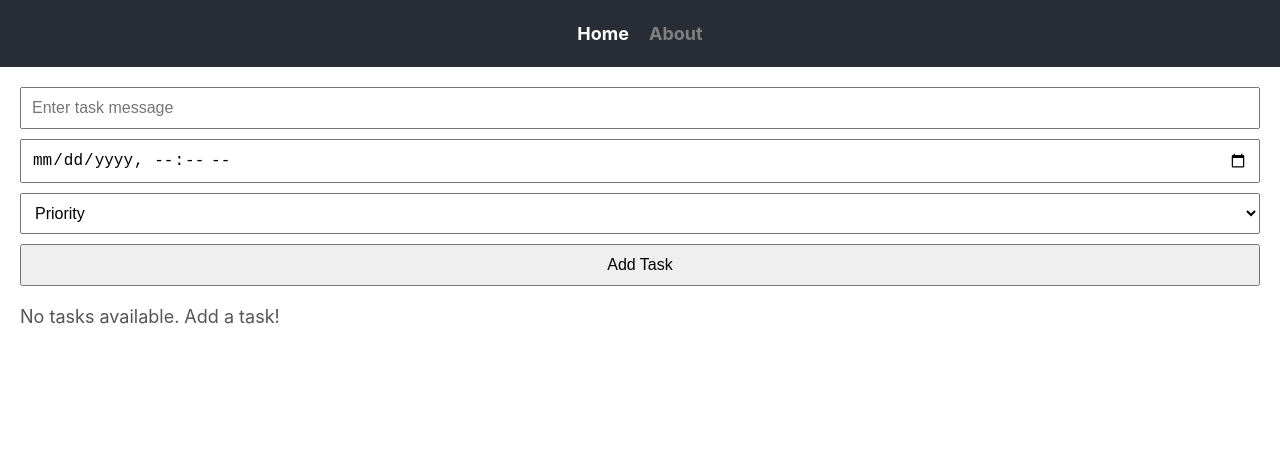
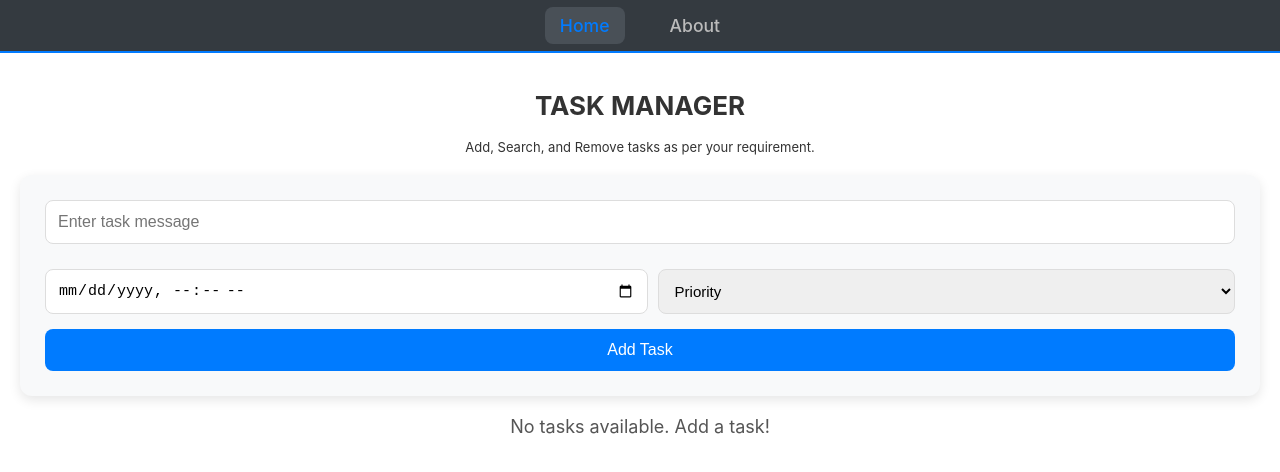
Before and after one commit to WarLord0401/Task-Manager, a React (Create React App) app: page / in a window 1280 px wide. Shown: the top 472 px of the page. Built offline with nearby package versions, Linux system fonts and the light colour scheme.

Commit message:
styled and added animations

```diff
--- a/src/components/Form.jsx
+++ b/src/components/Form.jsx
@@ -5,14 +5,37 @@ const Form = ({ addTask }) => {
   const [message, setMessage] = useState("");
   const [reminderTime, setReminderTime] = useState("");
   const [priority, setPriority] = useState("");
+  const [isMessageValid, setIsMessageValid] = useState(true);
+  const [isReminderTimeValid, setIsReminderTimeValid] = useState(true);
+  const [isPriorityValid, setIsPriorityValid] = useState(true);
 
   const handleSubmit = (e) => {
     e.preventDefault();
-    if (message && reminderTime) {
+    let valid = true;
+
+    if (!message) {
+      setIsMessageValid(false);
+      valid = false;
+    }
+    if (!reminderTime) {
+      setIsReminderTimeValid(false);
+      valid = false;
+    }
+    if (!priority) {
+      setIsPriorityValid(false);
+      valid = false;
+    }
+
+    if (valid) {
       addTask(message, reminderTime, priority);
       setMessage("");
       setReminderTime("");
       setPriority("");
+      setIsMessageValid(true);
+      setIsReminderTimeValid(true);
+      setIsPriorityValid(true);
+    } else {
+      alert("Please completely fill all the fields!");
     }
   };
 
@@ -22,14 +45,30 @@ const Form = ({ addTask }) => {
         type="text"
         placeholder="Enter task message"
         value={message}
-        onChange={(e) => setMessage(e.target.value)}
+        onChange={(e) => {
+          setMessage(e.target.value);
+          setIsMessageValid(true);
+        }}
+        isValid={isMessageValid}
       />
-      <Input
+      <Property>
+        <InputTime
           type="datetime-local"
           value={reminderTime}
-        onChange={(e) => setReminderTime(e.target.value)}
+          onChange={(e) => {
+            setReminderTime(e.target.value);
+            setIsReminderTimeValid(true);
+          }}
+          isValid={isReminderTimeValid}
         />
-      <Select value={priority} onChange={(e) => setPriority(e.target.value)}>
+        <Select
+          value={priority}
+          onChange={(e) => {
+            setPriority(e.target.value);
+            setIsPriorityValid(true);
+          }}
+          isValid={isPriorityValid}
+        >
           <option value="" disabled>
             Priority
           </option>
@@ -37,6 +76,7 @@ const Form = ({ addTask }) => {
           <option value="Medium">Medium</option>
           <option value="Low">Low</option>
         </Select>
+      </Property>
       <Button type="submit">Add Task</Button>
     </FormContainer>
   );
@@ -44,25 +84,91 @@ const Form = ({ addTask }) => {
 
 export default Form;
 
+// Styled Components
 const FormContainer = styled.form`
   display: flex;
   flex-direction: column;
+  gap: 15px;
+  padding: 25px;
+  background-color: #f8f9fa;
+  box-shadow: 0px 4px 12px rgba(0, 0, 0, 0.1);
+  border-radius: 12px;
+  margin: 0 auto;
+`;
+
+const Property = styled.div`
+  display: flex;
   gap: 10px;
-  margin-bottom: 20px;
+  margin-top: 10px;
 `;
 
 const Input = styled.input`
-  padding: 10px;
+  padding: 12px;
   font-size: 16px;
+  border: ${(props) => (props.isValid ? "1px solid #ddd" : "1px solid red")};
+  border-radius: 8px;
+  box-shadow: ${(props) =>
+    props.isValid ? "none" : "0px 0px 5px rgba(255, 0, 0, 0.3)"};
+  outline: none;
+  transition: box-shadow 0.3s ease;
+
+  &:focus {
+    box-shadow: 0px 4px 10px rgba(0, 123, 255, 0.2);
+    border-color: #007bff;
+  }
+`;
+
+const InputTime = styled.input`
+  padding: 12px;
+  font-size: 15px;
+  width: 50%;
+  border-radius: 8px;
+  border: ${(props) => (props.isValid ? "1px solid #ddd" : "1px solid red")};
+  box-shadow: ${(props) =>
+    props.isValid ? "none" : "0px 0px 5px rgba(255, 0, 0, 0.3)"};
+  outline: none;
+  transition: box-shadow 0.3s ease;
+
+  &:focus {
+    box-shadow: 0px 4px 10px rgba(0, 123, 255, 0.2);
+    border-color: #007bff;
+  }
 `;
 
 const Select = styled.select`
-  padding: 10px;
-  font-size: 16px;
+  padding: 12px;
+  width: 50%;
+  border-radius: 8px;
+  font-size: 15px;
+  border: ${(props) => (props.isValid ? "1px solid #ddd" : "1px solid red")};
+  box-shadow: ${(props) =>
+    props.isValid ? "none" : "0px 0px 5px rgba(255, 0, 0, 0.3)"};
+  outline: none;
+  transition: box-shadow 0.3s ease;
+
+  &:focus {
+    box-shadow: 0px 4px 10px rgba(0, 123, 255, 0.2);
+    border-color: #007bff;
+  }
 `;
 
 const Button = styled.button`
-  padding: 10px;
+  padding: 12px;
   font-size: 16px;
+  color: white;
+  background-color: #007bff;
+  border: none;
+  border-radius: 8px;
   cursor: pointer;
+  transition: background-color 0.3s ease, transform 0.2s ease;
+
+  &:hover {
+    background-color: #0056b3;
+    transform: translateY(-2px);
+  }
+
+  &:active {
+    background-color: #004085;
+    transform: translateY(0);
+  }
 `;
--- a/src/components/Navs.jsx
+++ b/src/components/Navs.jsx
@@ -29,39 +29,47 @@ const Navs = () => {
   );
 };
 
+export default Navs;
+
+// Styled Components
 const Navbar = styled.nav`
-  background-color: #282c34;
-  padding: 10px 0;
+  background-color: #343a40; /* Darker shade for navbar */
+  padding: 15px 20px;
   display: flex;
   justify-content: center;
+  border-bottom: 2px solid #007bff; /* Optional: add accent color underline */
 `;
 
 const NavList = styled.ul`
-  margin-left: -40px;
+  display: flex;
+  gap: 30px;
   list-style: none;
-  display: flex;
-  gap: 20px;
+  margin: 0;
+  padding: 0;
 `;
 
 const NavItem = styled.li`
-  font-size: 18px;
+  font-size: 1.1rem;
 `;
 
 const StyledNavLink = styled(NavLink)`
-  color: grey;
+  color: #bbb;
   text-decoration: none;
-  font-weight: bold;
+  font-weight: 500;
+  padding: 8px 15px;
+  border-radius: 8px;
+  transition: all 0.3s ease;
 
   &:hover {
-    text-decoration: underline;
+    color: white;
+    background-color: #495057;
   }
 
-  // Apply active color when the link is active
+  /* Apply active color when the link is active */
   ${({ isActive }) =>
     isActive &&
     `
-    color: white;
+    color: #007bff;
+    background-color: #495057;
   `}
 `;
-
-export default Navs;
--- a/src/components/TaskList.jsx
+++ b/src/components/TaskList.jsx
@@ -1,3 +1,4 @@
+import { motion } from "framer-motion";
 import React, { useCallback, useEffect, useState } from "react";
 import styled from "styled-components";
 
@@ -60,7 +61,7 @@ const TaskList = ({ tasks, removeTask }) => {
   // Update sorted tasks whenever 'tasks' or 'sortCriteria' changes
   useEffect(() => {
     handleSort(sortCriteria);
-  }, [tasks, sortCriteria, handleSort]); // Adding 'handleSort' to dependencies
+  }, [tasks, sortCriteria, handleSort]);
 
   return (
     <div>
@@ -83,25 +84,45 @@ const TaskList = ({ tasks, removeTask }) => {
       ) : tasks.length === 1 ? (
         <TaskContainer>
           <TaskTile>
-            <div>
-              <strong>{tasks[0].message}</strong>
-              <p>{new Date(tasks[0].reminderTime).toLocaleString()}</p>
-              <p>Priority: {tasks[0].priority}</p>
+            <div style={{ display: "flex", flexDirection: "row" }}>
+              <TaskTitle>{tasks[0].message}</TaskTitle>
+              <TimeDetails>
+                {new Date(tasks[0].reminderTime).toLocaleString()}
+              </TimeDetails>
+              <PriorityTag priority={tasks[0].priority}>
+                Priority: {tasks[0].priority}
+              </PriorityTag>
             </div>
-            <button onClick={() => removeTask(tasks[0].message)}>Delete</button>
+            <DeleteButton onClick={() => removeTask(tasks[0].message)}>
+              Delete
+            </DeleteButton>
           </TaskTile>
         </TaskContainer>
       ) : (
         <TaskContainer>
           {sortedTasks.map((task, index) => (
-            <TaskTile key={index}>
-              <div>
-                <strong>{task.message}</strong>
-                <p>{new Date(task.reminderTime).toLocaleString()}</p>
-                <p>Priority: {task.priority}</p>
-              </div>
-              <button onClick={() => removeTask(task.message)}>Delete</button>
-            </TaskTile>
+            <motion.div
+              key={index}
+              initial={{ opacity: 0, y: 20 }}
+              animate={{ opacity: 1, y: 0 }}
+              exit={{ opacity: 0, y: 20 }}
+              transition={{ duration: 0.5 }}
+            >
+              <TaskTile>
+                <TaskTitle>{task.message}</TaskTitle>
+                <Details>
+                  <TimeDetails>
+                    {new Date(task.reminderTime).toLocaleString()}
+                  </TimeDetails>
+                  <PriorityTag priority={task.priority}>
+                    Priority: {task.priority}
+                  </PriorityTag>
+                </Details>
+                <DeleteButton onClick={() => removeTask(task.message)}>
+                  Delete
+                </DeleteButton>
+              </TaskTile>
+            </motion.div>
           ))}
         </TaskContainer>
       )}
@@ -112,20 +133,107 @@ const TaskList = ({ tasks, removeTask }) => {
 export default TaskList;
 
 // Styled components
-const TaskContainer = styled.div`
+const TaskContainer = styled(motion.div)`
   display: flex;
-  flex-direction: column;
-  gap: 10px;
-  margin-top: 20px;
+  gap: 15px;
+  padding: 10px;
+  width: 100%; /* Ensure full width */
+  max-width: 100%; /* Optional, as width: 100% would already suffice */
+  flex-wrap: wrap; /* Allow wrapping on smaller screens */
+  justify-content: space-between; /* Ensure even distribution of items */
+
+  @media (max-width: 730px) {
+    flex-direction: column; /* Stack items vertically on small screens */
+    align-items: center; /* Center items on smaller screens */
+  }
 `;
 
 const TaskTile = styled.div`
-  background-color: #f4f4f4;
-  padding: 10px;
-  border-radius: 5px;
+  background-color: #ffffff;
+  padding: 20px;
+  width: 20vw;
+  max-width: 350px; /* To prevent the tile from becoming too large on bigger screens */
+  max-height: 20vh;
+  min-height: 150px; /* Set a minimum height for consistency */
+  border-radius: 12px; /* Slightly more rounded corners */
+  display: flex;
+  flex-direction: column; /* Stack items vertically */
+  justify-content: space-between;
+  align-items: flex-start;
+  box-shadow: 0 4px 8px rgba(0, 0, 0, 0.1); /* Subtle shadow for depth */
+  transition: transform 0.3s ease, box-shadow 0.3s ease; /* Smooth hover effect */
+  background: linear-gradient(
+    145deg,
+    #f0f0f0,
+    #e6e6e6
+  ); /* Soft gradient for a modern look */
+
+  &:hover {
+    transform: translateY(-5px); /* Lift the card on hover */
+    box-shadow: 0 6px 12px rgba(0, 0, 0, 0.15); /* Slightly stronger shadow on hover */
+  }
+
+  & > * {
+    margin-bottom: 10px; /* Add spacing between child elements */
+  }
+  @media (max-width: 730px) {
+    max-height: fit-content;
+    width: 50%;
+  }
+`;
+
+const TaskTitle = styled.h3`
+  font-size: 18px;
+  color: #333;
+  font-weight: bold;
+  margin-bottom: 5px; /* Space between title and content */
+`;
+
+const TimeDetails = styled.p`
+  font-size: 14px;
+  color: #555;
+  line-height: 1.4;
+  margin-bottom: 10px;
+`;
+
+const PriorityTag = styled.span`
+  margin-right: 0px;
+  background-color: ${(props) =>
+    props.priority === "High"
+      ? "#9c34fd"
+      : props.priority === "Medium"
+      ? "#66b3ff"
+      : "#28f919"};
+  color: white;
+  padding: 12px 10px;
+  border-radius: 20px;
+  font-size: 12px;
+  font-weight: bold;
+`;
+
+const Details = styled.div`
   display: flex;
   justify-content: space-between;
-  align-items: center;
+  align-items: center; /* Aligns items vertically in the center */
+  width: 100%; /* Ensures it takes up the full width of the container */
+  @media (max-width: 730px) {
+    flex-direction: column;
+    align-items: flex-start; /* Aligns items to the start on smaller screens */
+  }
+`;
+
+const DeleteButton = styled.button`
+  background-color: #f49b36; /* Red button for delete */
+  padding: 8px 16px;
+  font-size: 14px;
+  color: white;
+  border: none;
+  border-radius: 20px;
+  cursor: pointer;
+  transition: background-color 0.3s ease;
+  &:hover {
+    background-color: #e53935; /* Darker red on hover */
+  }
 `;
 
 const SortDropdown = styled.select`
@@ -146,4 +254,5 @@ const Message = styled.div`
   font-size: 18px;
   color: #555;
   margin-top: 20px;
+  text-align: center;
 `;
--- a/src/pages/About.jsx
+++ b/src/pages/About.jsx
@@ -1,74 +1,100 @@
 import React from "react";
+import { motion } from "framer-motion";
+import styled from "styled-components";
 
 const About = () => {
   return (
-    <div style={styles.container}>
-      <h1 style={styles.title}>About the Task Manager</h1>
-      <p style={styles.description}>
+    <Container>
+      <Title
+        initial={{ opacity: 0, y: -20 }}
+        animate={{ opacity: 1, y: 0 }}
+        transition={{ duration: 0.6 }}
+      >
+        About the Task Manager
+      </Title>
+      <Description
+        initial={{ opacity: 0 }}
+        animate={{ opacity: 1 }}
+        transition={{ duration: 0.6, delay: 0.2 }}
+      >
         This Task Manager app is designed to help you organize your tasks
         effectively. You can add, update, and delete tasks, as well as view a
         list of all your current tasks. It features a simple and user-friendly
         interface, making it easy to stay on top of your daily responsibilities.
-      </p>
-      <p style={styles.featuresTitle}>Key Features:</p>
-      <ul style={styles.featuresList}>
+      </Description>
+      <FeaturesTitle
+        initial={{ opacity: 0, y: -10 }}
+        animate={{ opacity: 1, y: 0 }}
+        transition={{ duration: 0.6, delay: 0.4 }}
+      >
+        Key Features:
+      </FeaturesTitle>
+      <FeaturesList
+        initial={{ opacity: 0 }}
+        animate={{ opacity: 1 }}
+        transition={{ duration: 0.6, delay: 0.6 }}
+      >
         <li>Add new tasks quickly</li>
         <li>Edit and delete existing tasks</li>
         <li>View all tasks in a task list</li>
         <li>Sort tasks according to their priority</li>
         <li>Simple and responsive interface</li>
-      </ul>
-      <p style={styles.footer}>
-        Developed with ❤️ by the Kanishk(developer). Visit the{" "}
-        <a href="/" style={styles.link}>
+      </FeaturesList>
+      <Footer
+        initial={{ opacity: 0 }}
+        animate={{ opacity: 1 }}
+        transition={{ duration: 0.6, delay: 0.8 }}
+      >
+        Developed with ❤️ by Kanishk (developer). Visit the{" "}
+        <a href="/" style={{ color: "#007bff", textDecoration: "none" }}>
           Home Page
         </a>{" "}
         to start managing your tasks!
-      </p>
-    </div>
+      </Footer>
+    </Container>
   );
 };
 
-const styles = {
-  container: {
-    padding: "50px",
-    maxWidth: "700px",
-    margin: "0 auto",
-    textAlign: "justify",
-  },
-  title: {
-    fontSize: "2.5rem",
-    fontWeight: "bold",
-    color: "#333",
-  },
-  description: {
-    fontSize: "1.2rem",
-    lineHeight: "1.6",
-    color: "#555",
-  },
-  featuresTitle: {
-    fontSize: "1.5rem",
-    fontWeight: "bold",
-    color: "#333",
-    marginTop: "20px",
-  },
-  featuresList: {
-    textAlign: "left",
-    margin: "0 auto",
-    listStyleType: "disc",
-    paddingLeft: "20px",
-    fontSize: "1.1rem",
-    color: "#555",
-  },
-  footer: {
-    fontSize: "1rem",
-    color: "#777",
-    marginTop: "30px",
-  },
-  link: {
-    color: "#007bff",
-    textDecoration: "none",
-  },
-};
+// Styled-components with framer-motion animations
+const Container = styled.div`
+  padding: 50px;
+  max-width: 700px;
+  margin: 0 auto;
+  text-align: justify;
+`;
+
+const Title = styled(motion.h1)`
+  font-size: 2.5rem;
+  font-weight: bold;
+  color: #333;
+`;
+
+const Description = styled(motion.p)`
+  font-size: 1.2rem;
+  line-height: 1.6;
+  color: #555;
+`;
+
+const FeaturesTitle = styled(motion.p)`
+  font-size: 1.5rem;
+  font-weight: bold;
+  color: #333;
+  margin-top: 20px;
+`;
+
+const FeaturesList = styled(motion.ul)`
+  text-align: left;
+  margin: 0 auto;
+  list-style-type: disc;
+  padding-left: 20px;
+  font-size: 1.1rem;
+  color: #555;
+`;
+
+const Footer = styled(motion.p)`
+  font-size: 1rem;
+  color: #777;
+  margin-top: 30px;
+`;
 
 export default About;
--- a/src/pages/Home.jsx
+++ b/src/pages/Home.jsx
@@ -1,9 +1,10 @@
+import { motion } from "framer-motion"; // Import Framer Motion
 import React, { useEffect, useState } from "react";
-import Form from "../components/Form"; // Adjust as per your file structure
-import TaskList from "../components/TaskList"; // Adjust as per your file structure
+import styled from "styled-components";
+import Form from "../components/Form";
+import TaskList from "../components/TaskList";
 
 const Home = () => {
-  // Load tasks from localStorage when the component first loads
   const loadTasksFromLocalStorage = () => {
     const savedTasks = localStorage.getItem("tasks");
     return savedTasks ? JSON.parse(savedTasks) : [];
@@ -11,10 +12,9 @@ const Home = () => {
 
   const [tasks, setTasks] = useState(loadTasksFromLocalStorage());
 
-  // Save tasks to localStorage whenever the tasks state changes
   useEffect(() => {
     localStorage.setItem("tasks", JSON.stringify(tasks));
-  }, [tasks]); // This will run whenever tasks are updated
+  }, [tasks]);
 
   const addTask = (message, reminderTime, priority) => {
     const newTask = { message, reminderTime, priority };
@@ -29,10 +29,41 @@ const Home = () => {
 
   return (
     <div>
+      <Title
+        as={motion.div} // Make Title a motion component
+        initial={{ opacity: 0, y: -50 }} // Starting animation state
+        animate={{ opacity: 1, y: 0 }} // End animation state
+        transition={{ duration: 0.5 }} // Animation duration
+      >
+        <h1>TASK MANAGER</h1>
+        <p>Add, Search, and Remove tasks as per your requirement.</p>
+      </Title>
+
       <Form addTask={addTask} />
-      <TaskList tasks={tasks} removeTask={removeTask} />
+      <TaskList
+        tasks={tasks}
+        removeTask={removeTask}
+        as={motion.div}
+        initial="hidden"
+        animate="visible"
+        variants={{
+          hidden: { opacity: 0 },
+          visible: {
+            opacity: 1,
+            transition: { staggerChildren: 0.2 }, // Stagger animation for children
+          },
+        }}
+      />
     </div>
   );
 };
 
 export default Home;
+
+const Title = styled.div`
+  text-align: center;
+  margin-bottom: 20px;
+  color: #333;
+`;
+
+// Assume each tile within TaskList has motion settings
```
Lines whose indentation alone changed are shown as unchanged.
